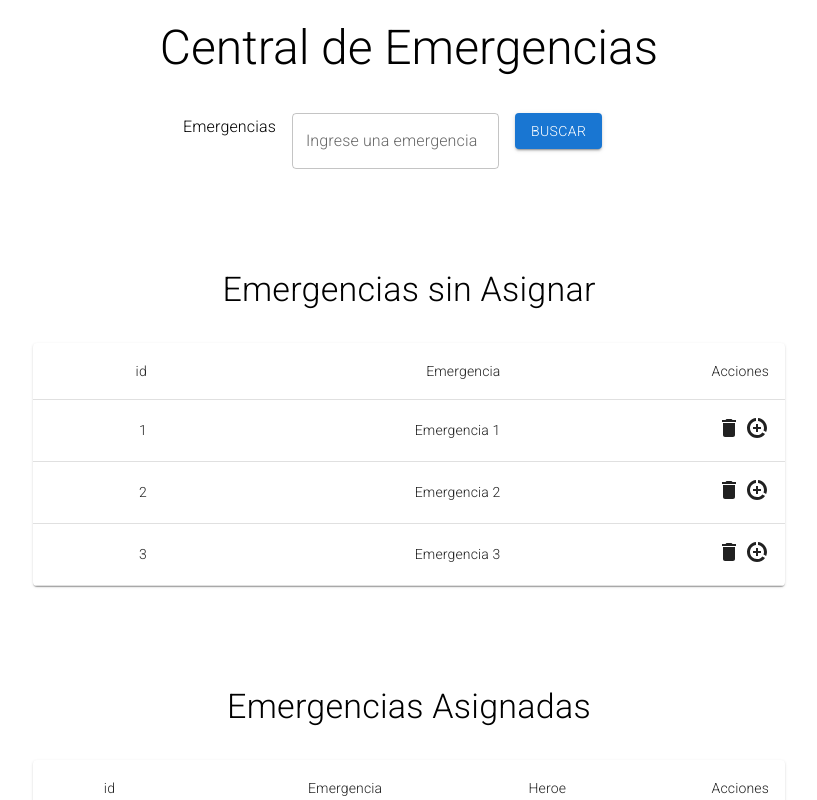
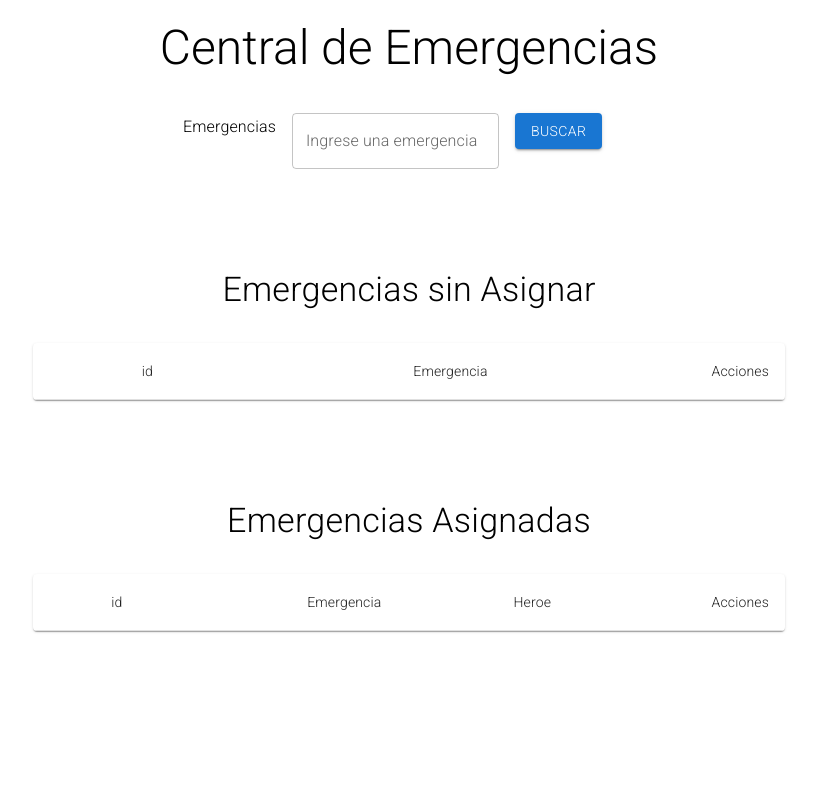
Before and after one commit to pucetec/marvel-emergencies-center-1161, a React (Create React App) app: page / in a window 1280 px wide. Shown: the top 800 px of the page, without its empty margins (231-1048 px from the left). Built offline with nearby package versions, Linux system fonts and the light colour scheme.

Commit message:
fear: [nostory][cristian] added context for Emergencies and button functionality

```diff
--- a/package.json
+++ b/package.json
@@ -16,6 +16,7 @@
     "react": "^18.2.0",
     "react-dom": "^18.2.0",
     "react-scripts": "5.0.1",
+    "uuid": "^9.0.1",
     "web-vitals": "^2.1.4"
   },
   "scripts": {
--- a/src/App.js
+++ b/src/App.js
@@ -1,22 +1,24 @@
-import './App.css';
-import MatModal from './common/MatModal/MatModal';
-import MatTypography from './common/MatTypography/MatTypography';
-import AssignedEmergencies from './components/AssignedEmergencies/AssignedEmergencies';
-import HeaderBar from './components/HeaderBar/HeaderBar';
-import UnassignedEmergencies from './components/UnassignedEmergencies/UnassignedEmergencies';
-
+import "./App.css";
+import MatModal from "./common/MatModal/MatModal";
+import MatTypography from "./common/MatTypography/MatTypography";
+import AssignedEmergencies from "./components/AssignedEmergencies/AssignedEmergencies";
+import HeaderBar from "./components/HeaderBar/HeaderBar";
+import UnassignedEmergencies from "./components/UnassignedEmergencies/UnassignedEmergencies";
+import { EmergencyManagementContextProvider } from "./contexts/EmergencyManagementContext/EmergencyManagementContext";
 
 function App() {
   return (
-    <div className='App'>
-      <MatTypography text="Central de Emergencias" variant="h3" />
-      <HeaderBar />
-      <MatTypography text="Emergencias sin Asignar" variant="h4" />
-      <UnassignedEmergencies/>
-      <MatTypography text="Emergencias Asignadas" variant="h4" />
-      <AssignedEmergencies/>
-      <MatModal/>
-    </div>
+    <EmergencyManagementContextProvider>
+      <div className="App">
+        <MatTypography text="Central de Emergencias" variant="h3" />
+        <HeaderBar />
+        <MatTypography text="Emergencias sin Asignar" variant="h4" />
+        <UnassignedEmergencies />
+        <MatTypography text="Emergencias Asignadas" variant="h4" />
+        <AssignedEmergencies />
+        <MatModal />
+      </div>
+    </EmergencyManagementContextProvider>
   );
 }
 
--- a/src/common/MatButton/MatButton.js
+++ b/src/common/MatButton/MatButton.js
@@ -1,9 +1,9 @@
 import Button from '@mui/material/Button';
 import React from 'react';
 
-const MatButton = ({text, variant}) => {
+const MatButton = ({text, variant, onClick}) => {
   return (
-    <Button variant={variant}>{text}</Button>
+    <Button variant={variant} onClick={onClick}>{text}</Button>
   );
 };
 
--- a/src/common/MatModal/MatModal.js
+++ b/src/common/MatModal/MatModal.js
@@ -13,6 +13,7 @@ import Paper from "@mui/material/Paper";
 import md5 from "crypto-js/md5";
 import axios from "axios";
 import Button from "@mui/material/Button";
+import { useEmergencyManagement } from "../../contexts/EmergencyManagementContext/EmergencyManagementContext";
 
 const style = {
   position: "absolute",
@@ -31,6 +32,8 @@ const pageSize = 5;
 const MatModal = ({ open, handleClose }) => {
   const [characters, setCharacters] = useState([]);
   const [currentPage, setCurrentPage] = useState(1);
+
+  const { manageAssignHeroButton } = useEmergencyManagement();
 
   useEffect(() => {
     const fetchData = async () => {
@@ -88,7 +91,7 @@ const MatModal = ({ open, handleClose }) => {
                     <TableCell>{index + 1}</TableCell>
                     <TableCell>{character.name}</TableCell>
                     <TableCell>
-                      <Button variant="contained">Asignar</Button>
+                      <Button variant="contained" onClick={() => manageAssignHeroButton(character.name)}>Asignar</Button>
                     </TableCell>
                   </TableRow>
                 ))}
--- a/src/common/MatTextField/MatTextField.js
+++ b/src/common/MatTextField/MatTextField.js
@@ -1,9 +1,9 @@
 import TextField from '@mui/material/TextField';
 import React from 'react';
 
-const MatTextField = ({label, variant}) => {
+const MatTextField = ({label, variant, onChange}) => {
   return (
-    <TextField label={label} variant={variant}/>
+    <TextField label={label} variant={variant} onChange={onChange}/>
   );
 };
 
--- a/src/components/AssignedEmergencies/AssignedEmergencies.js
+++ b/src/components/AssignedEmergencies/AssignedEmergencies.js
@@ -3,31 +3,13 @@ import EmergencyTable from "../../common/EmergencyTable/EmergencyTable";
 import { Container } from "@mui/material";
 import DataSaverOnIcon from '@mui/icons-material/DataSaverOn';
 import DeleteIcon from '@mui/icons-material/Delete';
-
-const headers = ["id", "Emergencia", "Heroe", "Acciones"];
-
-const data = [
-  {
-    id: 1,
-    Emergencia: "Emergencia 1",
-    Heroe: "Heroe 1",
-    Acciones: <div><DataSaverOnIcon/> <DeleteIcon/></div>,
-  },
-  {
-    id: 2,
-    Emergencia: "Emergencia 2",
-    Heroe: "Heroe 2",
-    Acciones: <div><DataSaverOnIcon/> <DeleteIcon/></div>,
-  },
-  {
-    id: 3,
-    Emergencia: "Emergencia 3",
-    Heroe: "Heroe 3",
-    Acciones: <div><DataSaverOnIcon/> <DeleteIcon/></div>,
-  },
-];
+import { useEmergencyManagement } from "../../contexts/EmergencyManagementContext/EmergencyManagementContext";
 
 const AssignedEmergencies = () => {
+  const headers = ["id", "Emergencia", "Heroe", "Acciones"];
+
+  const { assignedEmergencies } = useEmergencyManagement();
+
   return (
     <Container
       style={{
@@ -38,7 +20,7 @@ const AssignedEmergencies = () => {
         paddingBottom: "100px",
       }}
     >
-      <EmergencyTable headers={headers} data={data} />
+      <EmergencyTable headers={headers} data={assignedEmergencies} />
     </Container>
   );
 };
--- a/src/components/HeaderBar/HeaderBar.js
+++ b/src/components/HeaderBar/HeaderBar.js
@@ -5,8 +5,11 @@ import MatTextField from "../../common/MatTextField/MatTextField";
 import MatButton from "../../common/MatButton/MatButton";
 import Grid from "@mui/material/Grid";
 import Container from "@mui/material/Container";
+import { useEmergencyManagement } from "../../contexts/EmergencyManagementContext/EmergencyManagementContext";
 
 const HeaderBar = () => {
+  const { manageAddEmergencyButton, setEmergencies } = useEmergencyManagement();
+
   return (
     <Container
       style={{
@@ -22,10 +25,10 @@ const HeaderBar = () => {
           <MatTypography text="Emergencias" variant="subtitle1" />
         </Grid>
         <Grid item>
-          <MatTextField label="Ingrese una emergencia" variant="outlined" />
+          <MatTextField label="Ingrese una emergencia" variant="outlined" onChange={(e) => setEmergencies(e.target.value)}/>
         </Grid>
         <Grid item>
-          <MatButton text="Buscar" variant="contained" />
+          <MatButton text="Buscar" onClick={manageAddEmergencyButton} variant="contained" />
         </Grid>
       </Grid>
     </Container>
--- a/src/components/UnassignedEmergencies/UnassignedEmergencies.js
+++ b/src/components/UnassignedEmergencies/UnassignedEmergencies.js
@@ -1,45 +1,13 @@
 import React from "react";
 import EmergencyTable from "../../common/EmergencyTable/EmergencyTable";
 import { Container } from "@mui/material";
-import DataSaverOnIcon from "@mui/icons-material/DataSaverOn";
-import DeleteIcon from "@mui/icons-material/Delete";
 import MatModal from "../../common/MatModal/MatModal";
+import { useEmergencyManagement } from "../../contexts/EmergencyManagementContext/EmergencyManagementContext";
 
 const UnassignedEmergencies = () => {
   const headers = ["id", "Emergencia", "Acciones"];
-  const [open, setOpen] = React.useState(false);
-  const handleOpen = () => setOpen(true);
-  const handleClose = () => setOpen(false);
 
-  const data = [
-    {
-      id: 1,
-      Emergencia: "Emergencia 1",
-      Acciones: (
-        <div>
-          <DeleteIcon /> <DataSaverOnIcon onClick={handleOpen}/>{" "}
-        </div>
-      ),
-    },
-    {
-      id: 2,
-      Emergencia: "Emergencia 2",
-      Acciones: (
-        <div>
-          <DeleteIcon /> <DataSaverOnIcon onClick={handleOpen} />{" "}
-        </div>
-      ),
-    },
-    {
-      id: 3,
-      Emergencia: "Emergencia 3",
-      Acciones: (
-        <div>
-          <DeleteIcon /> <DataSaverOnIcon onClick={handleOpen} />{" "}
-        </div>
-      ),
-    },
-  ];
+  const { unassignedEmergencies, open, handleClose} = useEmergencyManagement();
 
   return (
     <Container
@@ -51,7 +19,7 @@ const UnassignedEmergencies = () => {
         paddingBottom: "100px",
       }}
     >
-      <EmergencyTable headers={headers} data={data} />
+      <EmergencyTable headers={headers} data={unassignedEmergencies} />
       <MatModal open={open} handleClose={handleClose}/>
     </Container>
   );
--- /dev/null
+++ b/src/contexts/EmergencyManagementContext/EmergencyManagementContext.js
@@ -0,0 +1,166 @@
+import React, { createContext, useContext, useState } from "react";
+import DataSaverOnIcon from "@mui/icons-material/DataSaverOn";
+import DeleteIcon from "@mui/icons-material/Delete";
+
+const EmergencyManagementContext = createContext();
+
+let idCounter = 1;
+
+const generateSequentialId = () => {
+  return idCounter++;
+};
+export const EmergencyManagementContextProvider = ({ children }) => {
+  const [open, setOpen] = useState(false);
+  const handleOpen = () => setOpen(true);
+  const handleClose = () => setOpen(false);
+
+  const [emergencies, setEmergencies] = useState("");
+  const [emergencySelected, setEmergencySelected] = useState("");
+  const [assignedEmergencies, setAssignedEmergencies] = useState([]);
+  const [unassignedEmergencies, setUnassignedEmergencies] = useState([]);
+
+  const manageDeleteEmergencyButton = (id, isAssigned) => {
+    if (isAssigned) {
+      setAssignedEmergencies((prevEmergencies) =>
+        prevEmergencies.filter((emergency) => emergency.id !== id)
+      );
+    } else {
+      setUnassignedEmergencies((prevEmergencies) =>
+        prevEmergencies.filter((emergency) => emergency.id !== id)
+      );
+    }
+  };
+
+  const manageEmergencySelected = (id) => {
+    handleOpen();
+    setEmergencySelected(id);
+  };
+
+  const manageAddEmergencyButton = () => {
+    if (emergencies === "") {
+      alert("Debe Ingresar una Emergencia");
+      return;
+    } else {
+      const newEmergency = {
+        id: generateSequentialId(),
+        Emergencia: emergencies,
+        Heroe: "",
+        isAssigned: false,
+        Acciones: (
+          <div>
+            <DeleteIcon
+              onClick={() =>
+                manageDeleteEmergencyButton(
+                  newEmergency.id,
+                  newEmergency.isAssigned
+                )
+              }
+            />{" "}
+            <DataSaverOnIcon
+              onClick={() => manageEmergencySelected(newEmergency.id)}
+            />{" "}
+          </div>
+        ),
+      };
+      setEmergencies("");
+      setUnassignedEmergencies((prevEmergencies) => [
+        ...prevEmergencies,
+        newEmergency,
+      ]);
+    }
+  };
+
+  const manageAssignHeroButton = (hero) => {
+    const existingEmergency = unassignedEmergencies.find(
+      (emergency) => emergency.id === emergencySelected
+    );
+
+    if (existingEmergency) {
+      const newEmergency = {
+        ...existingEmergency,
+        isAssigned: true,
+        Heroe: hero,
+        Acciones: (
+          <div>
+            <DataSaverOnIcon
+              onClick={() => manageEmergencySelected(newEmergency.id)}
+            />{" "}
+            <DeleteIcon
+              onClick={() =>
+                manageDeleteEmergencyButton(
+                  newEmergency.id,
+                  newEmergency.isAssigned
+                )
+              }
+            />{" "}
+          </div>
+        ),
+      };
+      setAssignedEmergencies((prevEmergencies) => [
+        ...prevEmergencies,
+        newEmergency,
+      ]);
+      setUnassignedEmergencies((prevEmergencies) =>
+        prevEmergencies.filter((emergency) => emergency.id !== newEmergency.id)
+      );
+    } else {
+      const newEmergency = {
+        ...assignedEmergencies.find(
+          (emergency) => emergency.id === emergencySelected
+        ),
+        isAssigned: true,
+        Heroe: hero,
+        Acciones: (
+          <div>
+            <DataSaverOnIcon
+              onClick={() => manageEmergencySelected(newEmergency.id)}
+            />{" "}
+            <DeleteIcon
+              onClick={() =>
+                manageDeleteEmergencyButton(
+                  newEmergency.id,
+                  newEmergency.isAssigned
+                )
+              }
+            />{" "}
+          </div>
+        ),
+      };
+      setAssignedEmergencies((prevEmergencies) =>
+        prevEmergencies.filter((emergency) => emergency.id !== newEmergency.id)
+      );
+      setAssignedEmergencies((prevEmergencies) => [
+        ...prevEmergencies,
+        newEmergency,
+      ]);
+      setUnassignedEmergencies((prevEmergencies) =>
+        prevEmergencies.filter((emergency) => emergency.id !== newEmergency.id)
+      );
+    }
+
+    setEmergencySelected("");
+    handleClose();
+  };
+
+  return (
+    <EmergencyManagementContext.Provider
+      value={{
+        manageAddEmergencyButton,
+        manageAssignHeroButton,
+        unassignedEmergencies,
+        assignedEmergencies,
+        setEmergencies,
+        open,
+        setOpen,
+        handleClose,
+        handleOpen,
+      }}
+    >
+      {children}
+    </EmergencyManagementContext.Provider>
+  );
+};
+
+export function useEmergencyManagement() {
+  return useContext(EmergencyManagementContext);
+}
```
Also changed, not shown: 1 other file (tests, documents, lock files or other folders).
